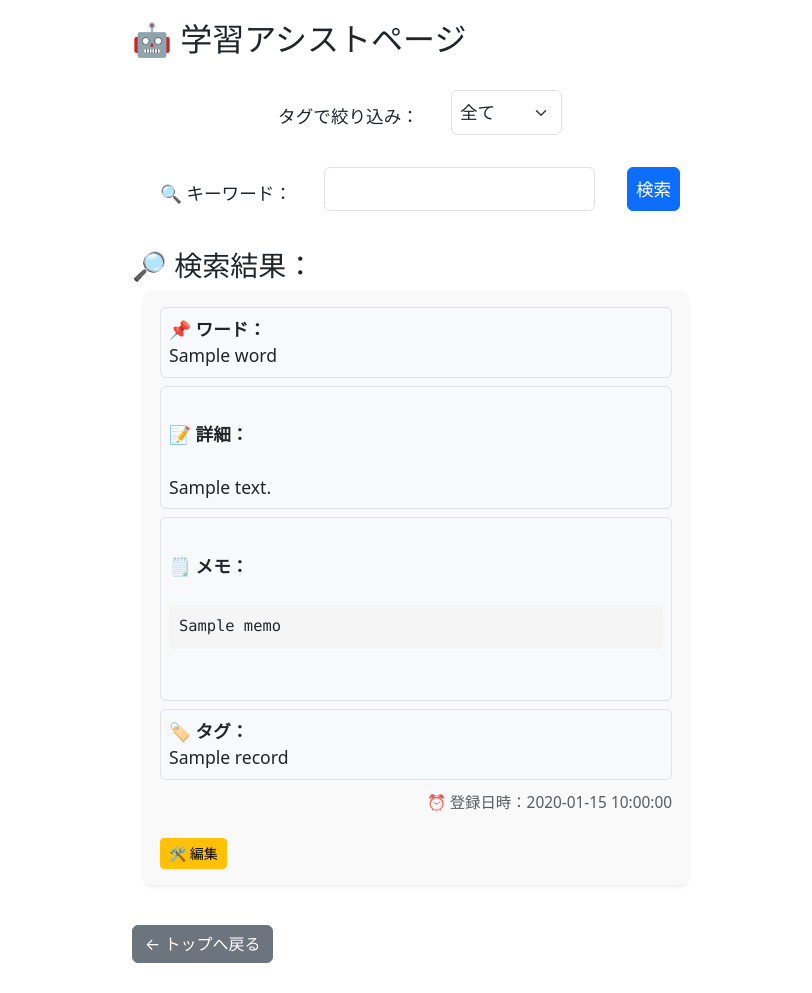
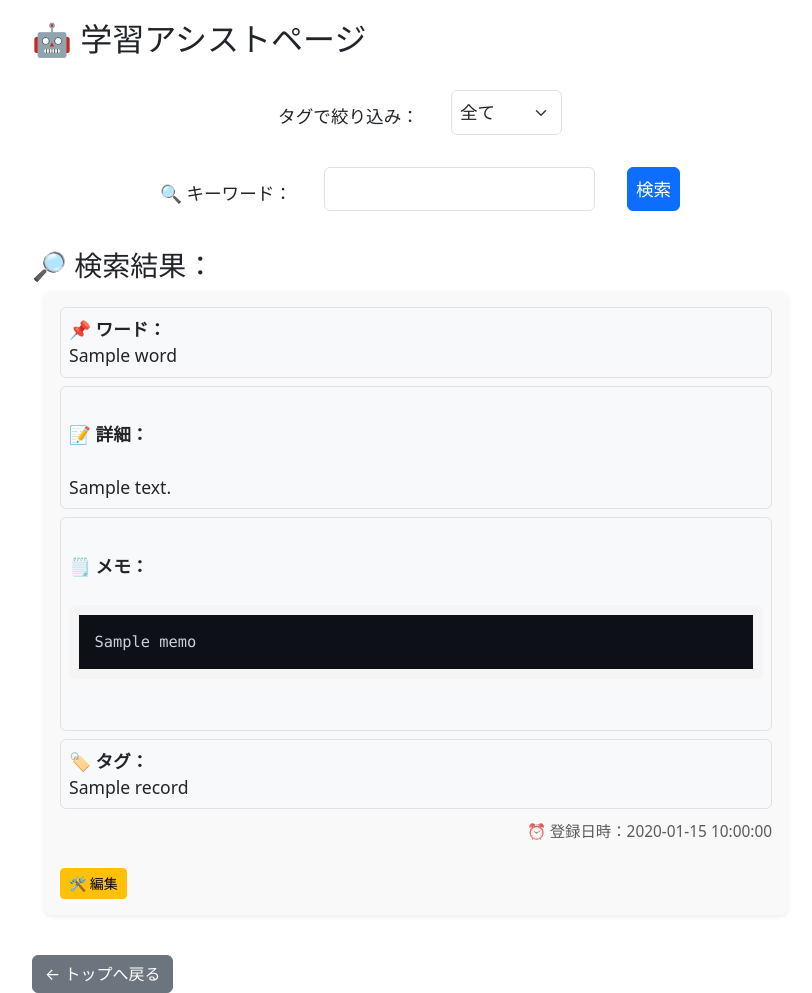
Before and after one commit to beetle-oshiro/study, a Flask app: page /assist in a window 1280 px wide. Shown: the whole page, without its empty margins (224-1036 px from the left). Before the commit the page ends 963 px from the top, so only its background shows below. Run offline with Flask 3, Linux system fonts and the light colour scheme; a database or web service that is not in the repository returns one stand-in record (values such as "Sample title"); some libraries are stand-ins or nearby versions.

Commit message:
アシストページと登録ページのメモ欄の表示の仕方の編集

```diff
--- a/static/style.css
+++ b/static/style.css
@@ -29,7 +29,7 @@
 
 
 .container {
-    max-width: 600px;
+    max-width: 800px;
     margin: auto;
     padding-top: 20px;
     padding-left: 12px;
--- a/templates/assist.html
+++ b/templates/assist.html
@@ -54,7 +54,7 @@
 
             <div class="mb-2 p-2 border rounded bg-light memo-text">
                 <strong>🗒 メモ：</strong><br>
-                <pre><code>{{ item.memo or "" }}</code></pre>
+                <pre><code class="language-python">{{ item.memo or "" }}</code></pre>
             </div>
 
             <div class="mb-2 p-2 border rounded bg-light">
--- a/templates/base.html
+++ b/templates/base.html
@@ -11,6 +11,11 @@
     <link rel="stylesheet" href="{{ url_for('static', filename='style.css') }}">
     <!-- <link href="https://fonts.googleapis.com/css2?family=Sawarabi+Mincho&display=swap" rel="stylesheet"> -->
     <meta name="viewport" content="width=device-width, initial-scale=1">
+    <!-- headタグにCDNを追加 -->
+    <link rel="stylesheet" href="//cdnjs.cloudflare.com/ajax/libs/highlight.js/11.9.0/styles/github-dark.min.css">
+    <script src="//cdnjs.cloudflare.com/ajax/libs/highlight.js/11.9.0/highlight.min.js"></script>
+    <script>hljs.highlightAll();</script>
+
 </head>
 
 <body>
--- a/templates/register.html
+++ b/templates/register.html
@@ -52,7 +52,8 @@
 
             <!-- メモ -->
             <label for="id_text_memo">メモ：</label><br>
-            <textarea name="memo" id="id_text_memo" class="form-wide-memo">{{ memo }}</textarea><br><br>
+            <textarea name="memo" id="id_text_memo"
+                class="form-wide-memo"><pre><code>{{ memo }}</code></pre></textarea><br><br>
 
             <button type="submit" class="btn btn-primary w-100">記録する</button>
         </form>
```
